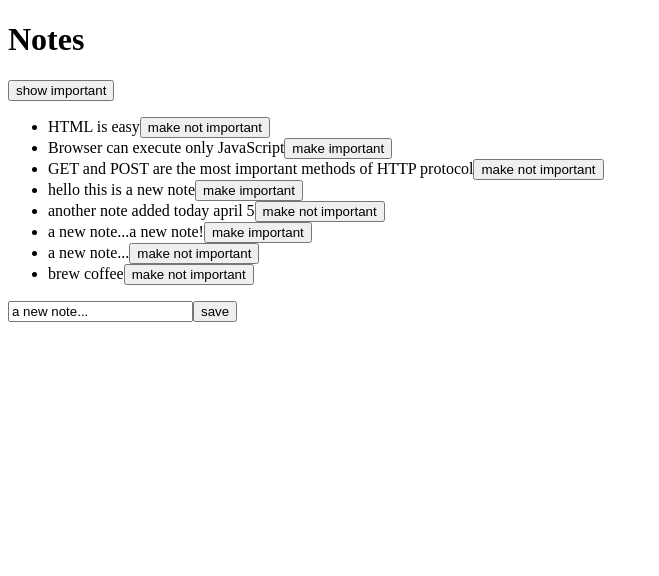
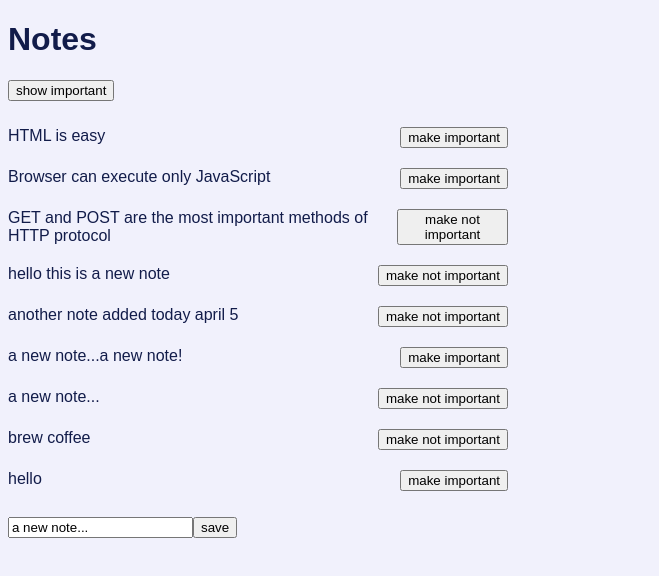
Before and after one commit to jsteigelman/fso-part-2-notes-frontend, a React (Create React App) app: page / in a window 1280 px wide. Shown: the top 576 px of the page, without its empty margins (0-659 px from the left). Built offline with nearby package versions, Linux system fonts and the light colour scheme; data requests are answered from the project's data file.

Commit message:
updated ui

```diff
--- a/db.json
+++ b/db.json
@@ -4,7 +4,7 @@
       "id": 1,
       "content": "HTML is easy",
       "date": "2022-1-17T17:30:31.098Z",
-      "important": true
+      "important": false
     },
     {
       "id": 2,
@@ -21,7 +21,7 @@
     {
       "content": "hello this is a new note",
       "date": "2022-04-05T14:09:20.148Z",
-      "important": false,
+      "important": true,
       "id": 4
     },
     {
@@ -47,6 +47,12 @@
       "date": "2022-04-05T14:22:45.862Z",
       "important": true,
       "id": 8
+    },
+    {
+      "content": "hello",
+      "date": "2022-04-05T14:58:43.059Z",
+      "important": false,
+      "id": 9
     }
   ]
 }
--- a/src/App.js
+++ b/src/App.js
@@ -1,7 +1,6 @@
 import React, { useState, useEffect } from 'react'
 import './App.css'
 import Note from './Components/Note'
-import axios from 'axios'
 import noteService from './services/notes'
 
 
@@ -69,13 +68,13 @@ const App = () => {
 
   return (
     <div>
-      <h1>Notes</h1>
+      <h1 className="appName">Notes</h1>
       <div>
         <button onClick={() => setShowAll(!showAll)}>
           show {showAll ? 'important' : 'all'}
         </button>
       </div>
-      <ul>{notesList}</ul>
+      <ul className="noteList">{notesList}</ul>
       <form onSubmit={addNote}>
         <input value={newNote} onChange={handleNoteChange} />
         <button type='submit'>save</button>
--- a/src/Components/Note.js
+++ b/src/Components/Note.js
@@ -5,7 +5,7 @@ const Note = ({ note, toggleImportance }) => {
     ? 'make not important' : 'make important'
 
   return (
-    <li>
+    <li className="note">
       {note.content}
       <button onClick={toggleImportance}>{label}</button>
     </li>
--- /dev/null
+++ b/src/index.css
@@ -0,0 +1,22 @@
+body {
+    background-color: #F1F1FC;
+    color: #121C4A;
+    font-family: Arial, Helvetica, sans-serif;
+}
+
+.appName {
+    color: #121C4A
+}
+
+.note {
+    color: #121C4A;
+    padding: 10px 0;
+    display: flex;
+    flex-direction: row;
+    justify-content: space-between;
+    width: 500px;
+}
+
+ul.noteList {
+    padding: 0;
+}
--- a/src/index.js
+++ b/src/index.js
@@ -1,4 +1,5 @@
 import ReactDOM from 'react-dom'
 import App from './App'
+import './index.css'
 
 ReactDOM.render(<App />, document.getElementById('root'))
```
